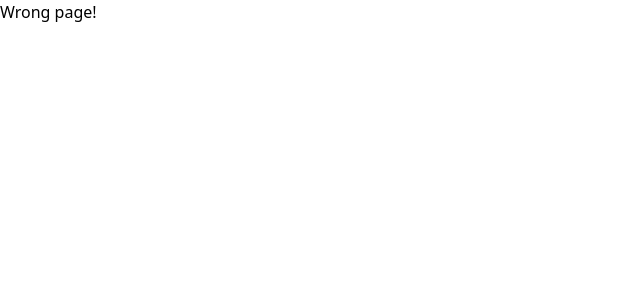
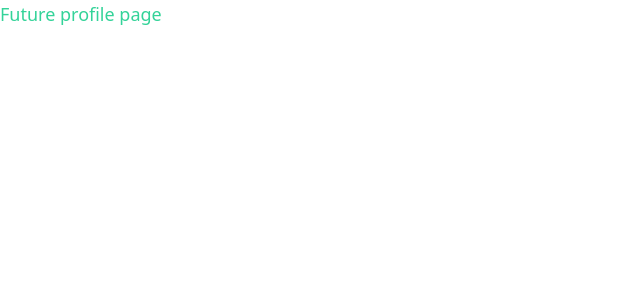
Before and after one commit to jonteal/SwoleMates, a React (Create React App) app in the folder client/: page /profile in a window 1280 px wide. Shown: the top 300 px of the page, without its empty margins (0-640 px from the left). Built offline with nearby package versions, Linux system fonts and the light colour scheme.

Commit message:
Creating basic profile

```diff
--- a/client/src/App.js
+++ b/client/src/App.js
@@ -3,6 +3,7 @@ import { BrowserRouter as Router, Switch, Route } from 'react-router-dom';
 
 import ComingSoon from './components/ComingSoon';
 import Food from './components/Food/Food'
+import Profile from './components/Profile/Profile'
 
 import { ApolloClient, ApolloProvider, InMemoryCache, createHttpLink } from '@apollo/client';
 import { setContext } from '@apollo/client/link/context';
@@ -35,6 +36,7 @@ function App() {
           <Switch>
             <Route exact path='/' component={ComingSoon} />
             <Route exact path='/food' component={Food} />
+            <Route exact path='/profile' component={Profile} />
             <Route render={() => <h1 className='display-2'>Wrong page!</h1>} />
           </Switch>
         </>
--- /dev/null
+++ b/client/src/components/Profile/Profile.jsx
@@ -0,0 +1,21 @@
+import React from "react";
+import './profile.css';
+
+const Profile = () => {
+    return (
+        <>
+            <div className="text-green-400 text-lg">
+               Future profile page
+
+
+            </div>
+        </>
+    )
+}
+
+export default Profile;
+
+// User profile, add photo
+// User Name
+// User age, weight, sex, lifestyle (see five options to choose from)
+//ask user goal??
```
Also changed, not shown: client/src/components/Profile/profile.css (added).
